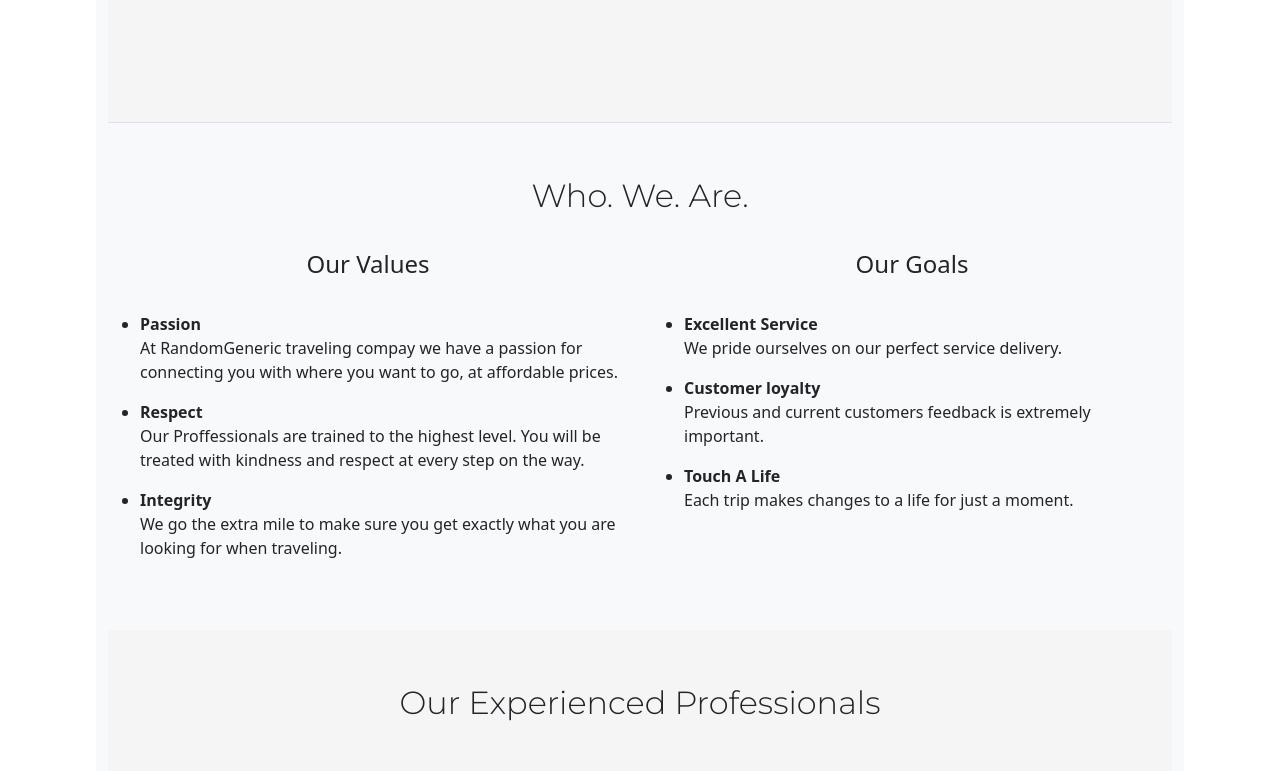
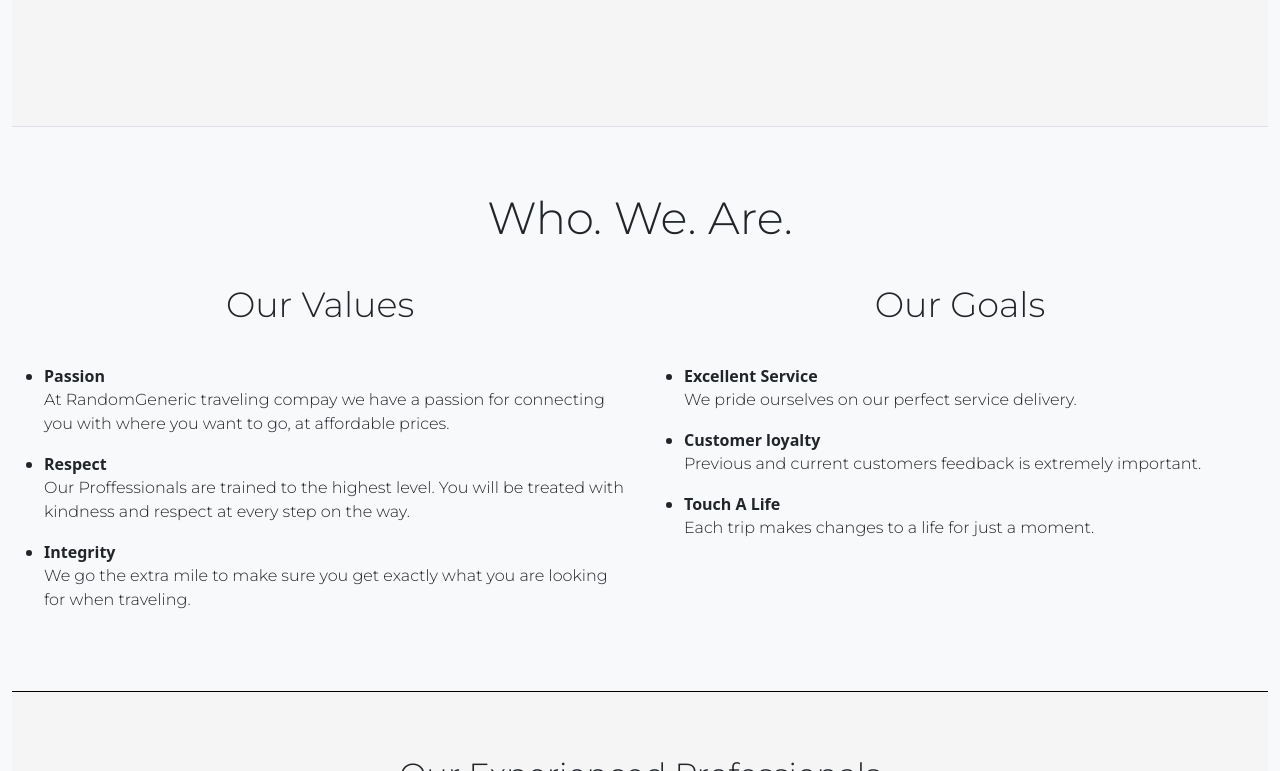
Before and after one commit to ezmod66/GenericTravelingCompany, a plain HTML site: page index.html in a window 1280 px wide. Shown: the part 760-1531 px from the top of the page. Drawn offline with nearby package versions, Linux system fonts and the light colour scheme.

Commit message:
Update stylez.css

```diff
--- a/css/stylez.css
+++ b/css/stylez.css
@@ -266,26 +266,38 @@
        padding: 30px 0 30px 0;
        background-color: #222222;
    }
+   /* .container-fluid {
+       width: 85% !important;
+   } */
+   /*who we are                                                     ----------------------*/
 
-   .container-fluid {
-       width: 85% !important;
-   }
-   /*who we are*/
-
-   .our-values h2,
-   h4 {
+   .our-values h2 {
        text-align: center;
        padding-top: 5%;
+       font-family: montserrat, black;
+       font-size: 45px;
    }
 
    .our-values h4 {
+       text-align: center;
+       padding-top: 5%;
        padding-bottom: 5%;
+       font-family: montserrat, black;
+       font-size: 35px;
    }
 
    .our-values p {
        text-align: left;
+       font-family: montserrat, black;
    }
 
    .our-values {
        padding-bottom: 5%;
+       border-bottom: 1px solid black;
    }
+   /*footer ------------------------------------------------------------------------------------------------------------------------------------------*/
+
+   .footer li a {
+       text-decoration: none;
+       list-style: none;
+   }
```
